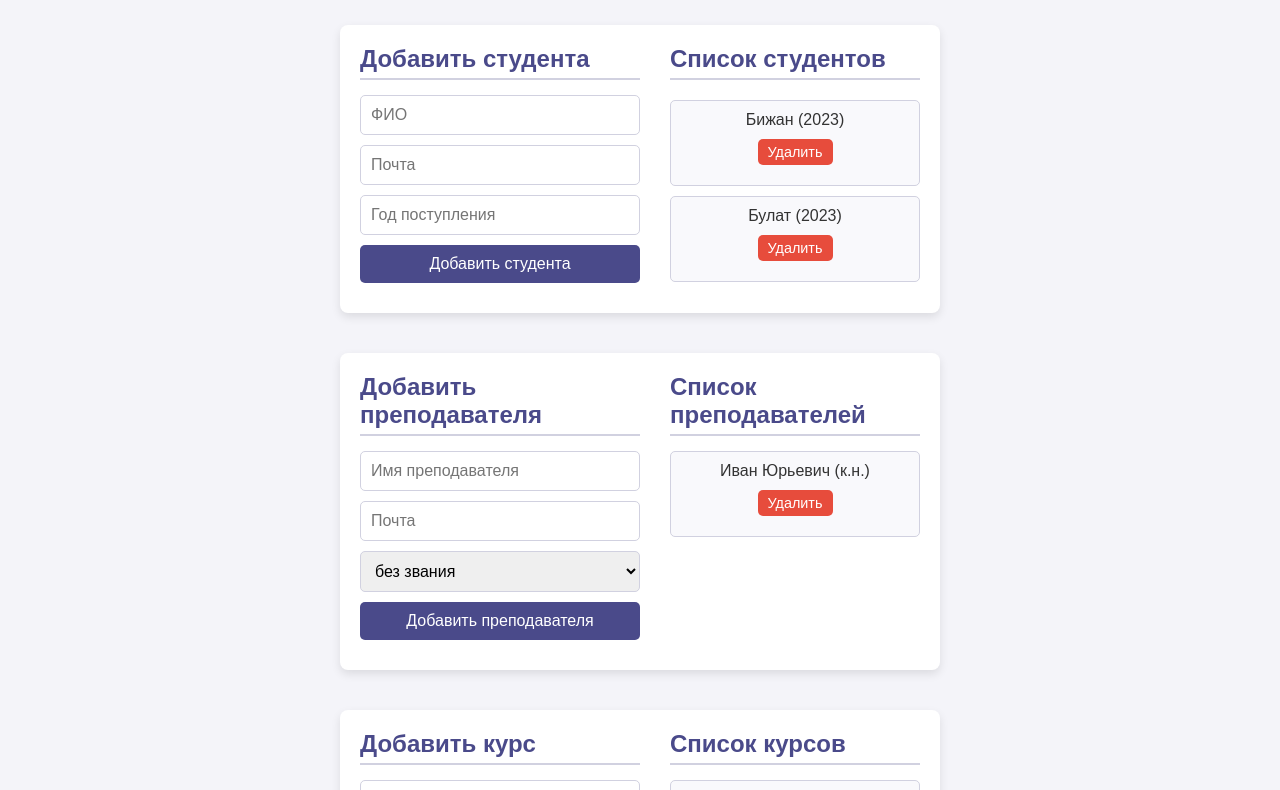
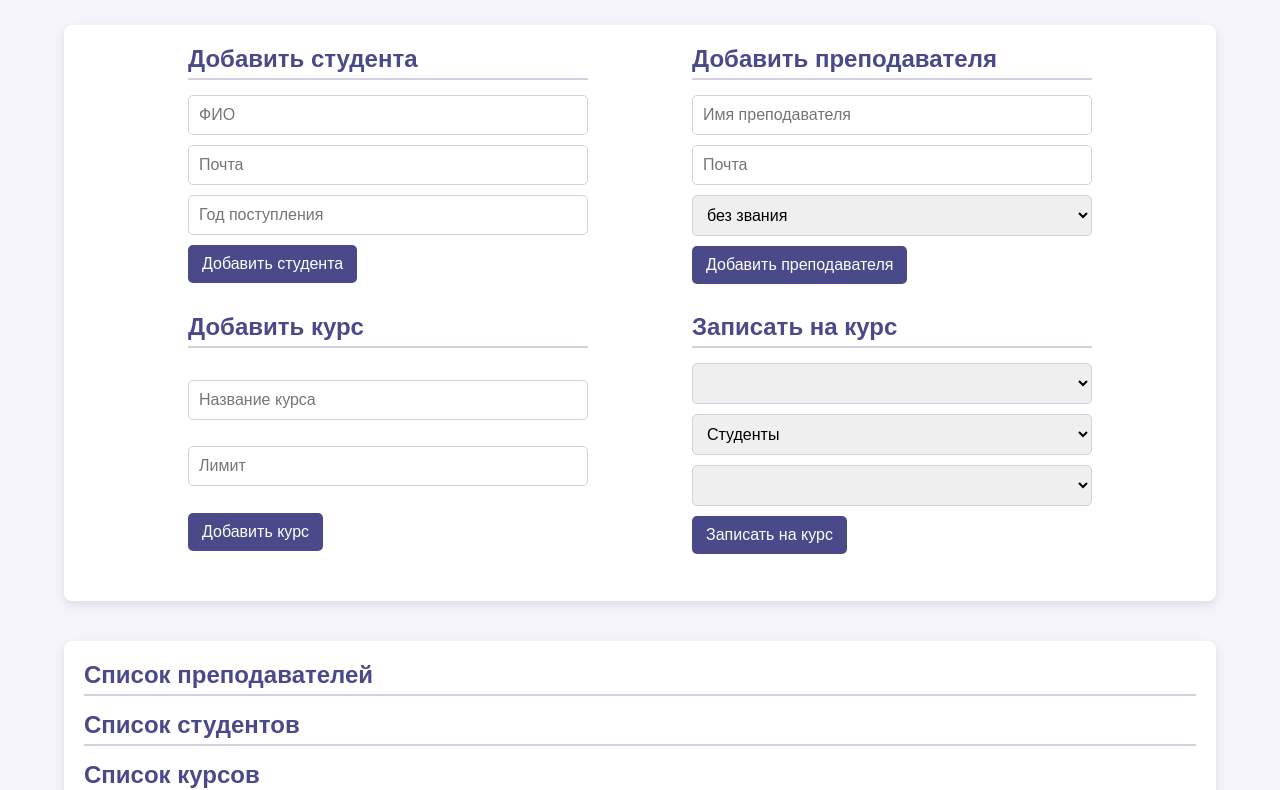
Before and after one commit to TakhirovBizhan/eduProjectTS, a website built with Vite: page index.html in a window 1280 px wide. Shown: the part 72-862 px from the top of the page. Built offline with nearby package versions, Linux system fonts and the light colour scheme; data requests are answered from the project's data file.

Commit message:
fix: fixed sections and blocks. Now it looks a bit better.

```diff
--- a/db.json
+++ b/db.json
@@ -1,48 +1,5 @@
 {
-  "teachers": [
-    {
-      "id": "16a9542a-6c15-4fed-aab4-62f5bedb7baf",
-      "name": "Иван Юрьевич",
-      "email": "ivan@example.ru",
-      "academicDegree": "к.н."
-    }
-  ],
-  "students": [
-    {
-      "id": "41e0ff57-da2e-4570-b678-3067ce6b0859",
-      "name": "Бижан",
-      "email": "bijan@example.ru",
-      "entranceYear": 2023
-    },
-    {
-      "id": "8f18539e-3edf-4a7f-b6d9-a67811ddf519",
-      "name": "Булат",
-      "email": "bulat@example.ru",
-      "entranceYear": 2023
-    }
-  ],
-  "courses": [
-    {
-      "id": "af40943d-6c64-49c1-9aa9-82ef581ed709",
-      "name": "Веб-технологии",
-      "limit": 24,
-      "status": "активный",
-      "students": [
-        {
-          "id": "8f18539e-3edf-4a7f-b6d9-a67811ddf519",
-          "name": "Булат",
-          "email": "bulat@example.ru",
-          "entranceYear": 2023
-        }
-      ],
-      "teachers": [
-        {
-          "id": "16a9542a-6c15-4fed-aab4-62f5bedb7baf",
-          "name": "Иван Юрьевич",
-          "email": "ivan@example.ru",
-          "academicDegree": "к.н."
-        }
-      ]
-    }
-  ]
+  "teachers": [],
+  "students": [],
+  "courses": []
 }
--- a/index.html
+++ b/index.html
@@ -1,15 +1,16 @@
 <!DOCTYPE html>
-<html lang="en">
+<html lang="ru">
 <head>
   <meta charset="UTF-8">
   <meta name="viewport" content="width=device-width, initial-scale=1.0">
-  <title>Course Management</title>
+  <title>управление курсами</title>
   <link rel="stylesheet" href="src/style.css">
 </head>
 <body>
-  <h1>Course Management</h1>
+  <h1>Управление курсами</h1>
 
-  <section style="display: flex; gap: 30px;">
+  <section>
+    <div class="form__block">
       <div>
         <h2>Добавить студента</h2>
         <input type="text" id="studentName" placeholder="ФИО">
@@ -17,14 +18,6 @@
         <input type="number" id="entranceYear" placeholder="Год поступления">
         <button id="addStudentButton">Добавить студента</button>
       </div>
-    <div>
-      <h2>Список студентов</h2>
-      <ul id="studentList" style="width: 250px; display: flex; flex-direction: column;">
-      </ul>
-    </div>
-  </section>
-
-  <section style="display: flex; gap: 30px;">
       <div>
         <h2>Добавить преподавателя</h2>
         <input type="text" id="teacherName" placeholder="Имя преподавателя">
@@ -34,29 +27,21 @@
           <option value="к.н.">Кандидат наук</option>
           <option value="д.н.">Доктор наук</option>
         </select>
-      <button id="Добавь преподавателя">Добавить преподавателя</button>
+        <button id="addTeacherButton">Добавить преподавателя</button>
       </div>
-    <div>
-      <h2>Список преподавателей</h2>
-      <ul id="teacherList" style="width: 250px;"></ul>
     </div>
-  </section>
 
-  <section style="display: flex; gap: 30px;">
-    <div>
+    <div class="form__block">
+
+      <div class="form__block__course">
         <h2>Добавить курс</h2>
         <input type="text" id="courseName" placeholder="Название курса">
         <input type="number" id="courseLimit" placeholder="Лимит">
         <button id="addCourseButton">Добавить курс</button>
       </div>
+
       <div>
-      <h2>Список курсов</h2>
-      <ul class="course_list" id="courseList"></ul>
-    </div>
-  </section>
-
-  <section>
-    <h2>Добавить пользователей на курс</h2>
+        <h2>Записать на курс</h2>
         <select id="selectCourse">
         </select>
         <select id="selectUserType">
@@ -66,6 +51,27 @@
         <select id="selectUser">
         </select>
         <button id="assignUserButton">Записать на курс</button>
+      </div>
+
+    </div>
+  </section>
+
+  <section>
+    <div>
+      <h2>Список преподавателей</h2>
+      <ul id="teacherList" style="width: 250px;"></ul>
+    </div>
+
+    <div>
+      <h2>Список студентов</h2>
+      <ul id="studentList" style="width: 250px; display: flex; flex-direction: column;">
+      </ul>
+
+      <div>
+        <h2>Список курсов</h2>
+        <ul class="course_list" id="courseList"></ul>
+      </div>
+    </div>
   </section>
 
   <script src="src/index.ts" type="module"></script>
--- a/package.json
+++ b/package.json
@@ -20,7 +20,7 @@
     "vite": "^5.4.10"
   },
   "dependencies": {
-    "axios": "^1.7.7",
+    "axios": "^1.7.9",
     "json-server": "^1.0.0-beta.3",
     "uuid": "^11.0.2"
   }
--- a/src/style.css
+++ b/src/style.css
@@ -55,7 +55,7 @@ li {
 
 section {
   width: 90%;
-  max-width: 600px;
+  max-width: 1440px;
   background: white;
   padding: 20px;
   margin: 20px 0;
@@ -88,6 +88,9 @@ button {
   border: none;
   cursor: pointer;
   transition: background-color 0.3s ease;
+  width: fit-content;
+  padding-left: 14px;
+  padding-right: 14px;
 }
 
 button:hover {
@@ -154,4 +157,25 @@ details ul li {
 
 details ul li button {
   width: 75px;
+  background-color: red;
 }
+
+.form__block {
+  display: flex;
+  justify-content: space-evenly;
+  margin-bottom: 20px;
+  flex-wrap: wrap;
+  height: fit-content;
+}
+
+.form__block div {
+  max-width: 400px;
+  max-height: 248px;
+}
+
+.form__block__course {
+  display: flex;
+  flex-direction: column;
+  justify-content: space-between;
+  width: 100%;
+}
```
Also changed, not shown: 1 other file. Lines whose indentation alone changed are shown as unchanged.
